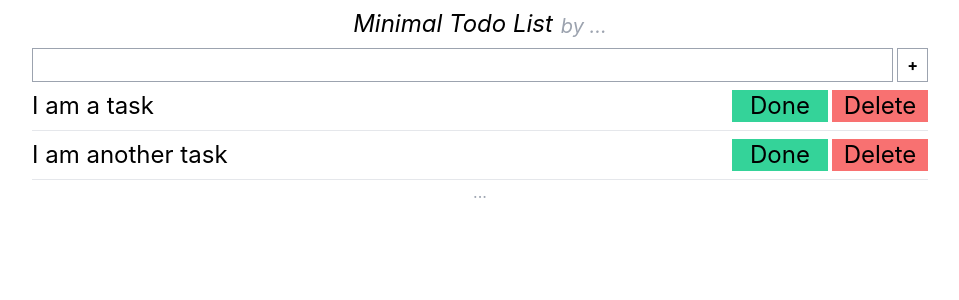
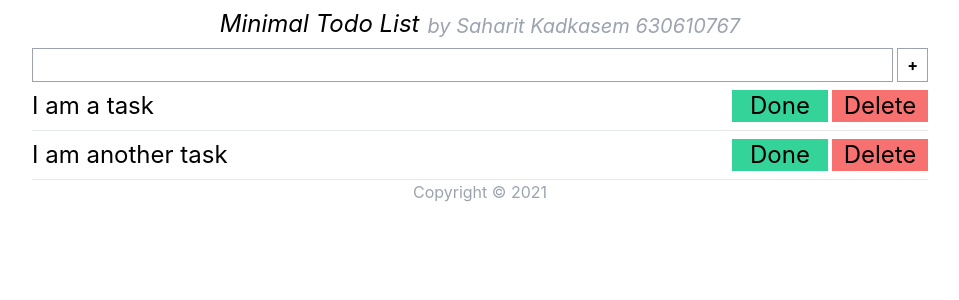
Before and after one commit to cpe-cmu-261207/lab-05-Som3on31, a React (Create React App) app: page / in a window 1280 px wide. Shown: the top 300 px of the page, without its empty margins (160-1119 px from the left). Built offline with nearby package versions, Linux system fonts and the light colour scheme.

Commit message:
Modded a header and a footer

```diff
--- a/src/App.tsx
+++ b/src/App.tsx
@@ -13,7 +13,7 @@ function App() {
       {/* header section */}
       <div className='flex justify-center items-end space-x-2'>
         <span className='text-center italic my-2 text-2xl'>Minimal Todo List </span>
-        <span className='text-gray-400 italic my-2 text-xl'>by ...</span>
+        <span className='text-gray-400 italic my-2 text-xl'>by Saharit Kadkasem 630610767</span>
       </div>
 
       {/* todo section */}
@@ -55,7 +55,7 @@ function App() {
       </div>
 
       {/* footer section */}
-      <p className='text-center text-gray-400'> ... </p>
+      <p className='text-center text-gray-400'> Copyright © 2021 </p>
     </div>
   );
 }
```
